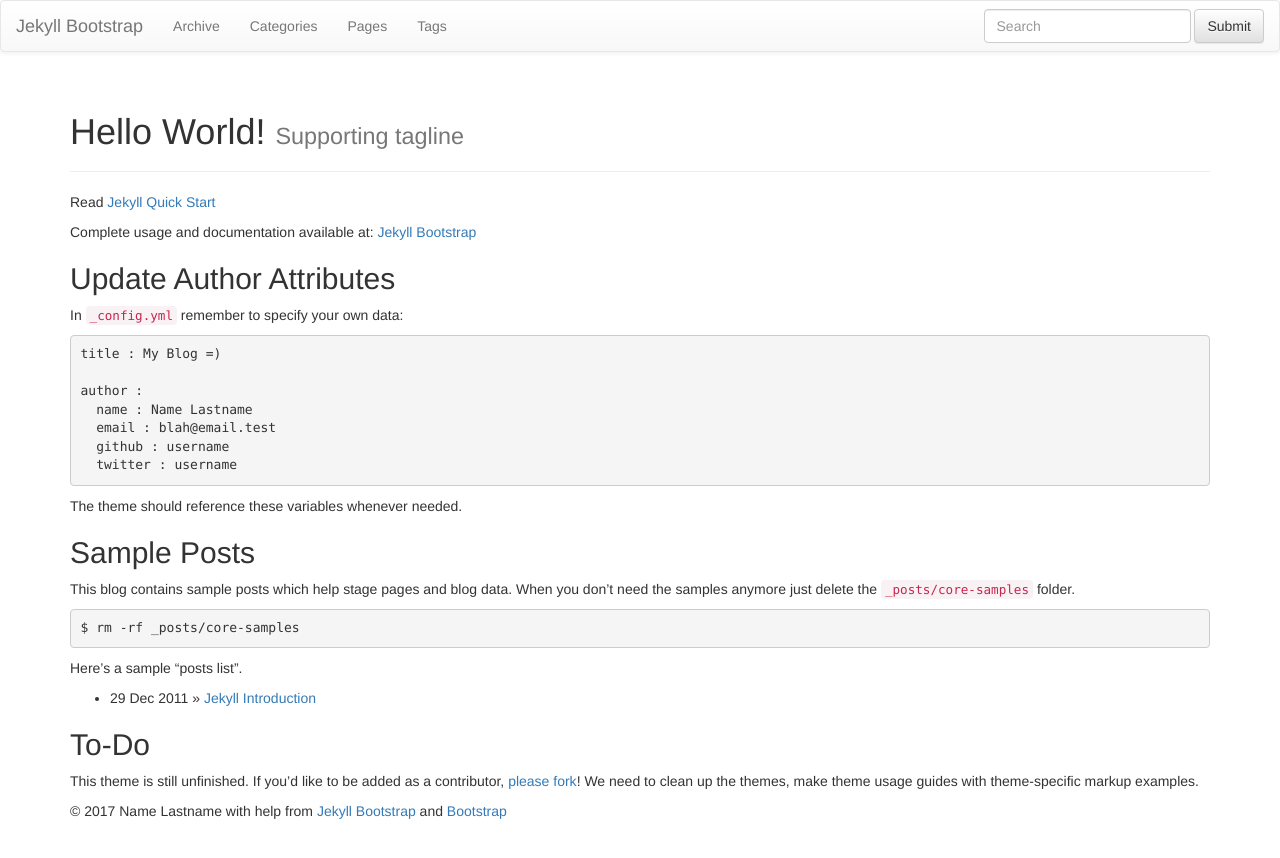
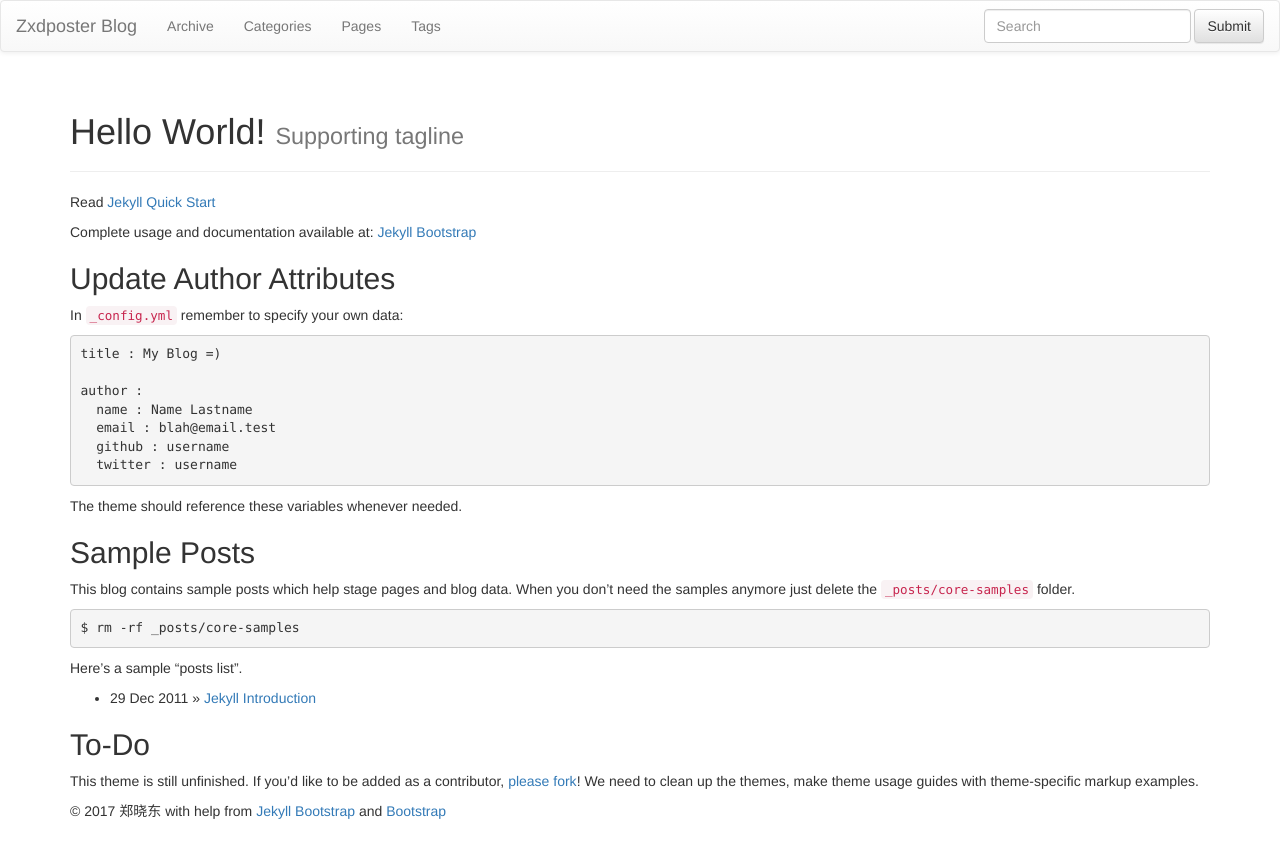
Before and after one commit to zxdposter/zxdposter.github.io, a Jekyll site: the page built from index.md, in a window 1280 px wide. Shown: the top 858 px of the page. Built offline with Jekyll 4.4.1, drawn with Linux system fonts in a browser that asks for light colours; nearby versions of some CDN libraries; library files that are not in the unit come from our copies.

Commit message:
modify personal information

```diff
--- a/_config.yml
+++ b/_config.yml
@@ -8,12 +8,12 @@ highlighter: pygments
 # Themes are encouraged to use these universal variables
 # so be sure to set them if your theme uses them.
 #
-title : Jekyll Bootstrap
+title : Zxdposter Blog
 tagline: Site Tagline
 author :
-  name : Name Lastname
-  email : blah@email.test
-  github : username
+  name : 郑晓东
+  email : zxdshr@live.cn
+  github : zxdposter
   twitter : username
   feedburner : feedname
 
@@ -25,7 +25,7 @@ author :
 # Else if you are pushing to username.github.io, replace with your username.
 # Finally if you are pushing to a GitHub project page, include the project name at the end.
 #
-production_url : http://username.github.io
+production_url : http://zxdposter.github.io
 
 gems: ["jekyll-sitemap"]
 
```
